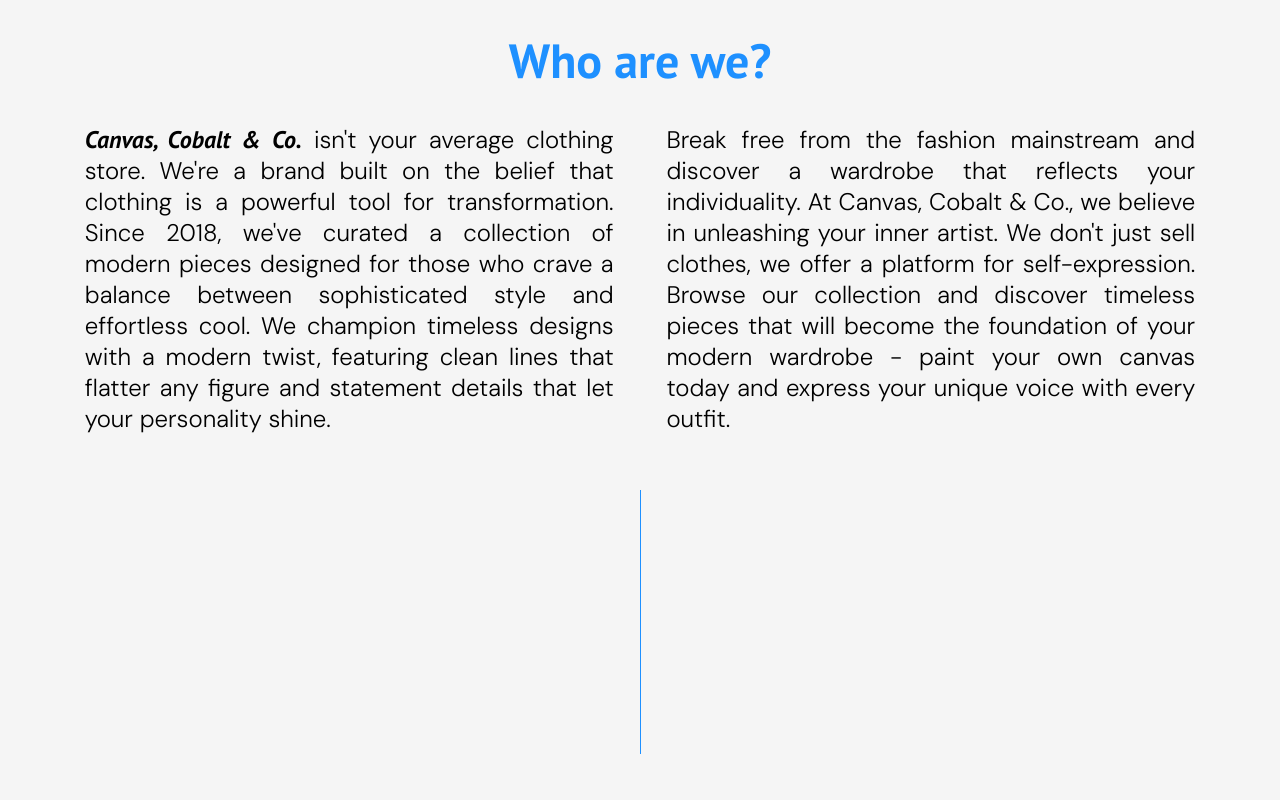
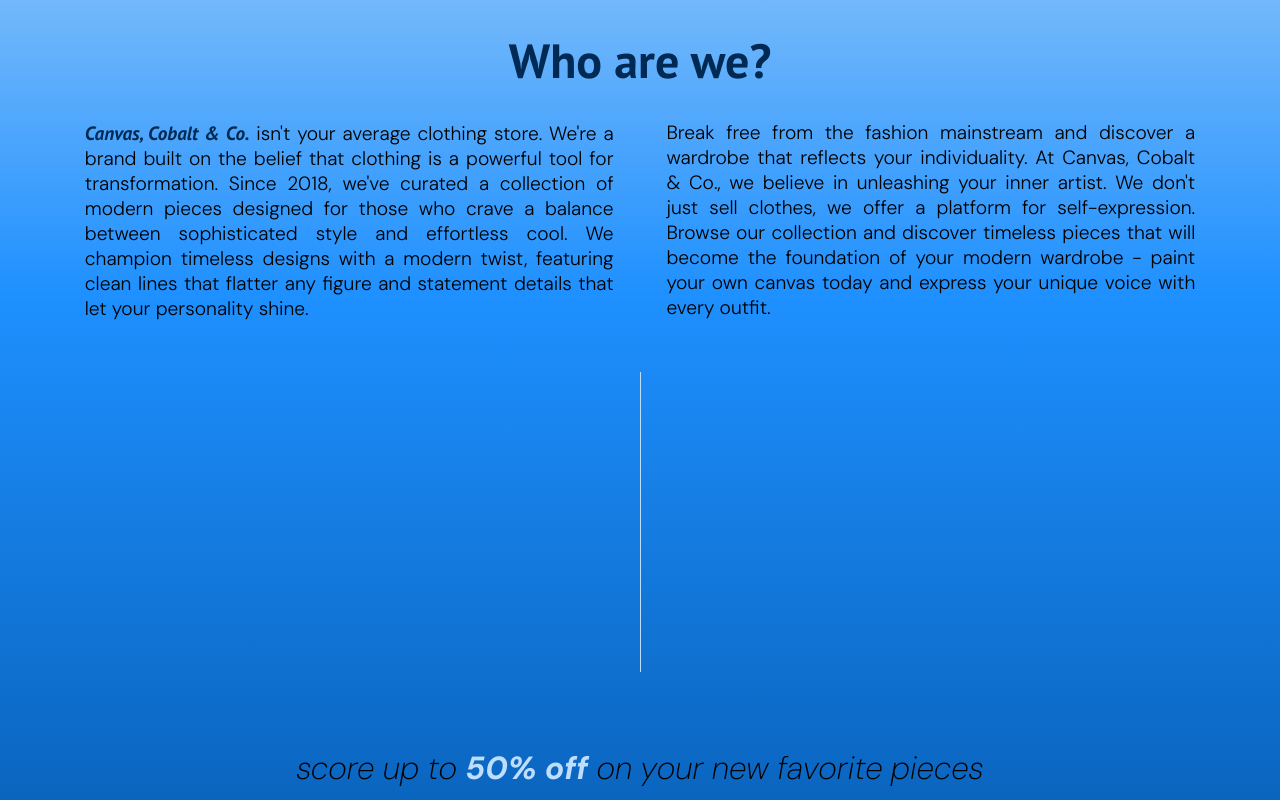
Before and after one commit to iefniar/iefniar.github.io, a React (Create React App) app: page /project-1 in a window 1280 px wide. Shown: the part 1720-2520 px from the top of the page. Built offline with nearby package versions, Linux system fonts and the light colour scheme; a web font is replaced by a local one.

Commit message:
ecommerce project refactoring started

```diff
--- a/src/pages/ecommercePage/pageSections/Home.module.css
+++ b/src/pages/ecommercePage/pageSections/Home.module.css
@@ -185,6 +185,7 @@
 }
 
 .middle-section{
+    position: relative;
     padding: clamp(6rem, 20vh + .5rem, 10rem) 2rem;
     display: flex;
     flex-direction: column;
@@ -192,6 +193,19 @@
     justify-content: center;
     gap: 1rem;
     /*background-color: rgb(25, 118, 210);*/
+    /*background-color: rgb(9, 9, 10);*/
+    background-image: linear-gradient(to bottom, whitesmoke, dodgerblue, rgb(0, 80, 160));
+}
+
+.middle-section::before{
+    content: "";
+    position: absolute;
+    top: 0;
+    left: 0;
+    width: 100%;
+    height: 100%;
+    background: radial-gradient(transparent 0, transparent 100%, black 100%);
+    z-index: 1;
 }
 
 .in-between{
@@ -205,13 +219,13 @@
 
 .vertical-line-top{
     width: 1px;
-    height: 200px;
+    height: clamp(100px, 20vw + 16px, 200px);
     background-color: dodgerblue;
 
 }
 
 .small-text{
-    font-size: 1rem;
+    font-size: clamp(.8rem, 2vw + .1rem, 1rem);
     line-height: 1;
     color: var(--color-black-900);
     text-transform: uppercase;
@@ -223,17 +237,17 @@
 .large-text{
     font-family: "PT Sans", sans-serif;
     font-weight: 700;
-    font-size: 3rem;
+    font-size: clamp(1.5rem, 4vw + .2rem, 3rem);
     line-height: 1;
-    color: dodgerblue;
+    color: rgb(0, 42, 83);
     text-align: center;
 }
 
 .vertical-line-bottom{
     margin-bottom: 4rem;
     width: 1px;
-    height: clamp(200px, 20vw + 8px, 300px);
-    background-color: dodgerblue;
+    height: clamp(130px, 25vw + 16px, 300px);
+    background-color: rgb(190, 222, 255);
 }
 
 
@@ -250,7 +264,7 @@
     flex: 1;
     font-family: "DM Sans", sans-serif;
     font-weight: 300;
-    font-size: clamp(1rem, 2vw + 1rem, 1.5rem);
+    font-size: clamp(.8rem, 2vw + .2rem, 1.2rem);
     color: var(--color-black-900);
     text-align: justify;
 }
@@ -259,14 +273,17 @@
     font-family: "PT Sans", sans-serif;
     font-style: italic;
     font-weight: 700;
-    color: var(--color-black-900);
+    /*color: var(--color-black-900);*/
+    color: rgb(0, 42, 83);
 }
 
 .middle-section>h2{
+    padding-inline: 2rem;
     font-family: "DM Sans", sans-serif;
     font-size: clamp(1.5rem, 2vw + 1rem, 2rem);
     font-weight: 200;
     text-transform: lowercase;
+    font-style: italic;
     line-height: 1;
     color: var(--color-black-900);
     text-align: center;
@@ -278,7 +295,7 @@
 
 .middle-section>h2>span{
     font-weight: 700;
-    color: dodgerblue;
+    color: rgb(190, 222, 255);
 }
 
 .middle-section>span{
```
